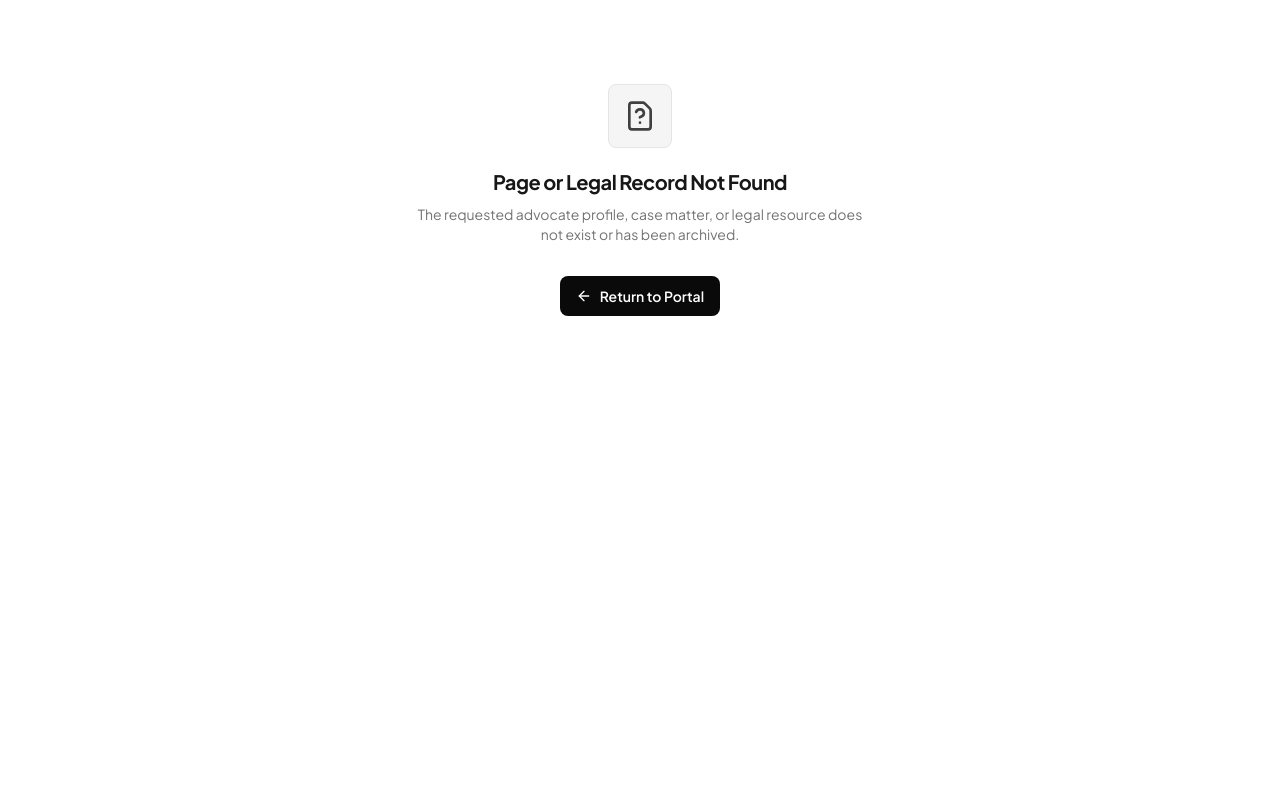
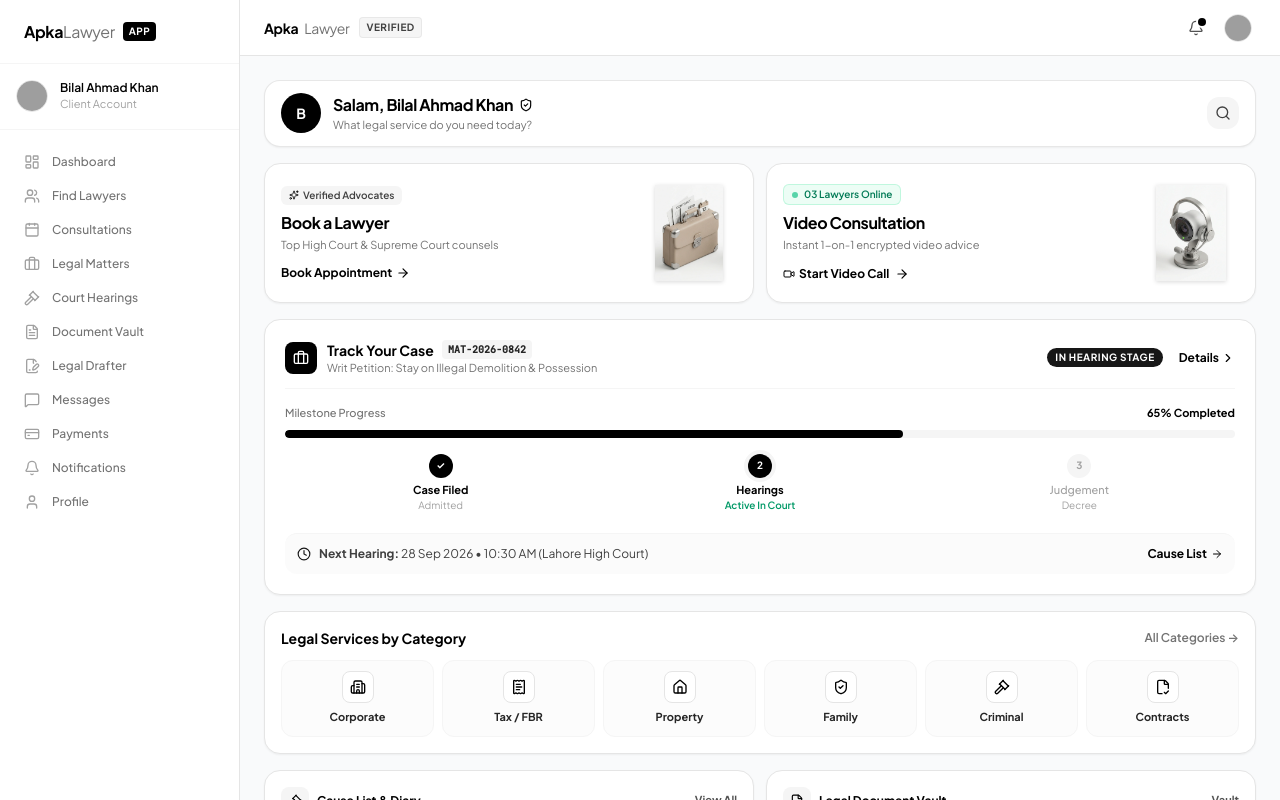
Before and after one commit to supportquranic/apkalawyer, a React (Vite) app: page /client in a window 1280 px wide. Before the commit this address had no page. Shown: the top 800 px of the page. Built offline with nearby package versions, Linux system fonts and the light colour scheme; grey boxes are pictures that could not be loaded.

Commit message:
fix: register /client and /client/dashboard routes in React router to resolve NotFoundPage on PWA start_url

```diff
--- a/src/routes/AppRoutes.tsx
+++ b/src/routes/AppRoutes.tsx
@@ -90,6 +90,7 @@
         {/* Protected Client Routes */}
         <Route element={<ProtectedRoute requiredRole="client" />}>
           <Route element={<ClientLayout />}>
+            <Route path="/client" element={<ClientDashboardPage />} />
             <Route path={ROUTES.CLIENT.DASHBOARD} element={<ClientDashboardPage />} />
             <Route path={ROUTES.CLIENT.LAWYERS} element={<ClientLawyersPage />} />
             <Route path={ROUTES.CLIENT.CONSULTATIONS} element={<ClientConsultationsPage />} />
@@ -109,6 +110,7 @@
         {/* Protected Lawyer Routes */}
         <Route element={<ProtectedRoute requiredRole="lawyer" />}>
           <Route element={<LawyerLayout />}>
+            <Route path="/lawyer" element={<LawyerDashboardPage />} />
             <Route path={ROUTES.LAWYER.DASHBOARD} element={<LawyerDashboardPage />} />
             <Route path={ROUTES.LAWYER.REQUESTS} element={<LawyerRequestsPage />} />
             <Route path={ROUTES.LAWYER.CLIENTS} element={<LawyerClientsPage />} />
@@ -127,6 +129,7 @@
         {/* Protected Admin Routes */}
         <Route element={<ProtectedRoute requiredRole="admin" />}>
           <Route element={<AdminLayout />}>
+            <Route path="/admin" element={<AdminDashboardPage />} />
             <Route path={ROUTES.ADMIN.DASHBOARD} element={<AdminDashboardPage />} />
             <Route path={ROUTES.ADMIN.USERS} element={<AdminUsersPage />} />
             <Route path={ROUTES.ADMIN.LAWYERS} element={<AdminLawyersPage />} />
--- a/src/routes/paths.ts
+++ b/src/routes/paths.ts
@@ -15,6 +15,7 @@
     DISCLAIMER: '/disclaimer',
   },
   CLIENT: {
+    ROOT: '/client',
     DASHBOARD: '/client/dashboard',
     LAWYERS: '/client/lawyers',
     CONSULTATIONS: '/client/consultations',
```
